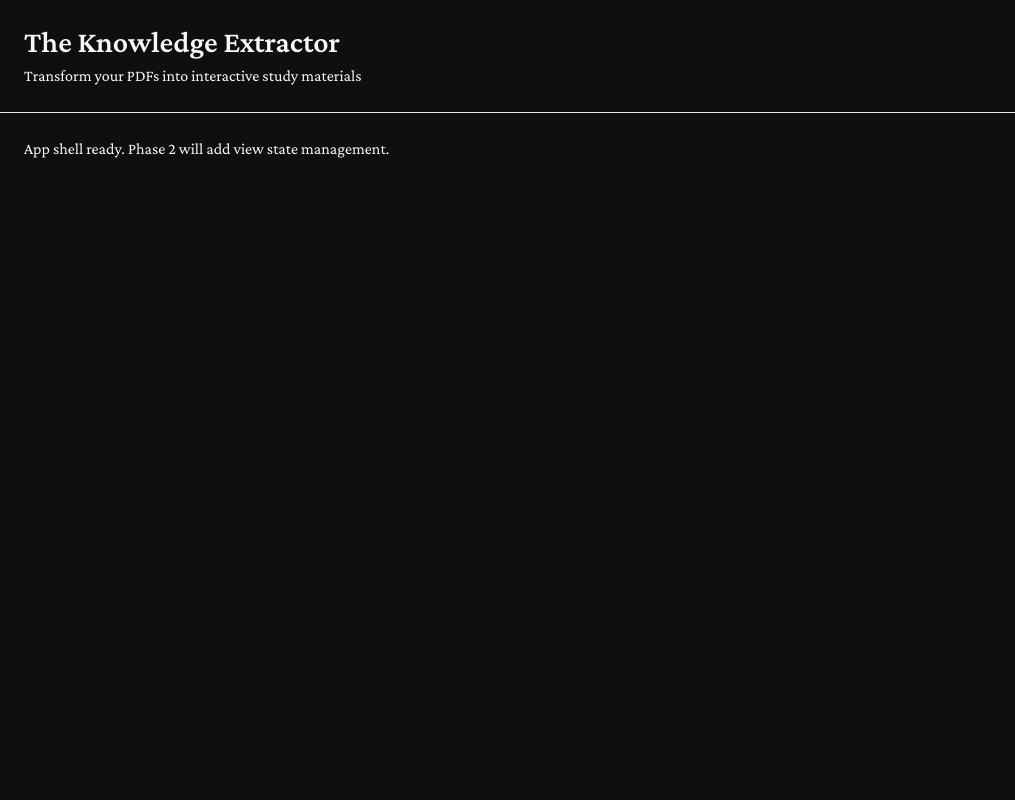
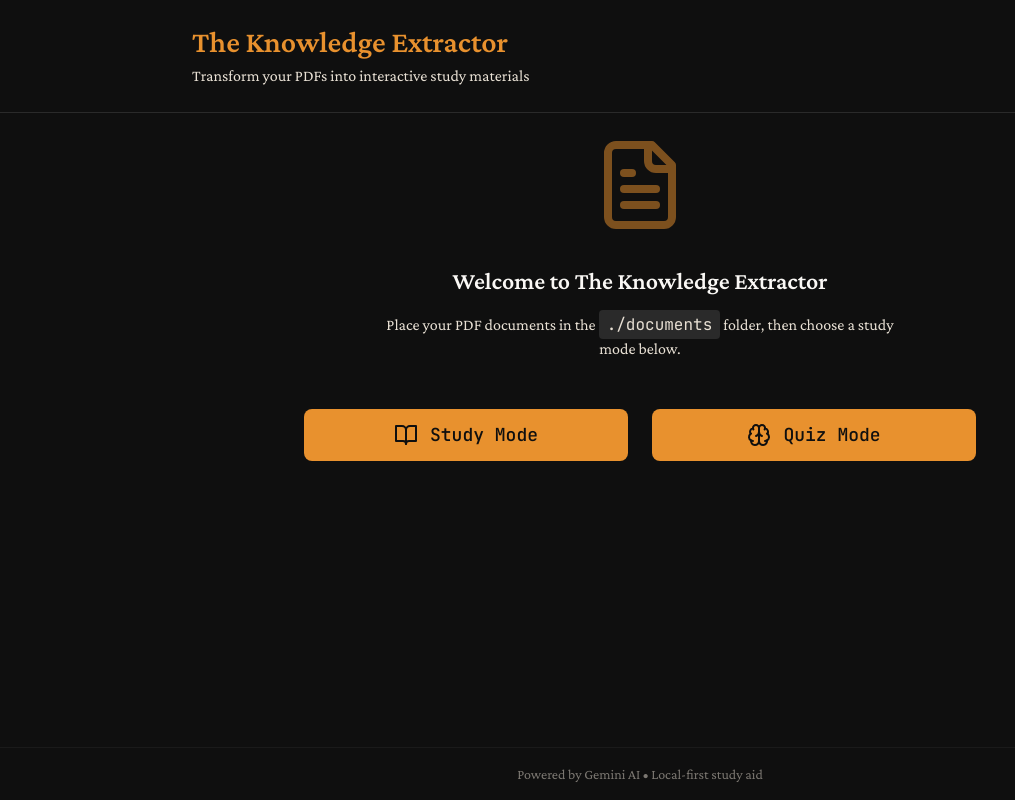
Before and after one commit to luisfelipe-wekan/Local-Study-Room-with-speckit, a React (Vite) app in the folder frontend/: page / in a window 1280 px wide. Shown: the whole page, without its empty margins (0-1015 px from the left). Built offline with nearby package versions, Linux system fonts and the light colour scheme.

Commit message:
implement T016 - Add App shell with view state management for home/study/quiz

```diff
--- a/frontend/src/App.jsx
+++ b/frontend/src/App.jsx
@@ -1,26 +1,143 @@
 /**
  * The Knowledge Extractor - Main App Component
- * Placeholder shell for Phase 1 checkpoint.
- * View state management will be added in T014.
+ * Manages view state (home/study/quiz) and renders appropriate content.
  */
 
+import { useState } from "react";
+import { BookOpen, Brain, FileText, Home } from "lucide-react";
+
+// View constants
+const VIEWS = {
+    HOME: "home",
+    STUDY: "study",
+    QUIZ: "quiz",
+};
+
 function App() {
+    const [currentView, setCurrentView] = useState(VIEWS.HOME);
+    const [isLoading, setIsLoading] = useState(false);
+    const [error, setError] = useState(null);
+
+    // Navigation handler
+    const navigateTo = (view) => {
+        setError(null);
+        setCurrentView(view);
+    };
+
+    // Render navigation buttons for home view
+    const renderHomeNav = () => (
+        <div className="grid grid-cols-1 md:grid-cols-2 gap-6 max-w-2xl mx-auto mt-12">
+            <button
+                onClick={() => navigateTo(VIEWS.STUDY)}
+                className="btn-primary flex items-center justify-center gap-3 py-6 text-lg"
+            >
+                <BookOpen className="w-6 h-6" />
+                Study Mode
+            </button>
+            <button
+                onClick={() => navigateTo(VIEWS.QUIZ)}
+                className="btn-primary flex items-center justify-center gap-3 py-6 text-lg"
+            >
+                <Brain className="w-6 h-6" />
+                Quiz Mode
+            </button>
+        </div>
+    );
+
+    // Render current view content
+    const renderContent = () => {
+        switch (currentView) {
+            case VIEWS.HOME:
+                return (
+                    <div className="text-center">
+                        <div className="flex justify-center mb-8">
+                            <FileText className="w-24 h-24 text-amber-500 opacity-50" />
+                        </div>
+                        <h2 className="text-2xl font-semibold text-parchment-100 mb-4">
+                            Welcome to The Knowledge Extractor
+                        </h2>
+                        <p className="text-parchment-300 max-w-lg mx-auto mb-8">
+                            Place your PDF documents in the <code className="font-mono bg-ink-700 px-2 py-1 rounded">./documents</code> folder,
+                            then choose a study mode below.
+                        </p>
+                        {renderHomeNav()}
+                    </div>
+                );
+
+            case VIEWS.STUDY:
+                return (
+                    <div className="text-center">
+                        <p className="text-parchment-300">
+                            Flashcard component will be integrated here in Phase 4.
+                        </p>
+                    </div>
+                );
+
+            case VIEWS.QUIZ:
+                return (
+                    <div className="text-center">
+                        <p className="text-parchment-300">
+                            Quiz component will be integrated here in Phase 5.
+                        </p>
+                    </div>
+                );
+
+            default:
+                return null;
+        }
+    };
+
     return (
-        <div className="min-h-screen bg-charcoal text-parchment font-serif">
-            <header className="p-6 border-b border-dark-parchment/30">
-                <h1 className="text-3xl font-semibold text-amber">
-                    The Knowledge Extractor
-                </h1>
-                <p className="text-dark-parchment mt-1">
-                    Transform your PDFs into interactive study materials
-                </p>
+        <div className="min-h-screen bg-ink-900 text-parchment-100 font-serif">
+            {/* Header */}
+            <header className="p-6 border-b border-ink-700">
+                <div className="max-w-4xl mx-auto flex items-center justify-between">
+                    <div>
+                        <h1 className="text-3xl font-semibold text-amber-500">
+                            The Knowledge Extractor
+                        </h1>
+                        <p className="text-parchment-300 mt-1">
+                            Transform your PDFs into interactive study materials
+                        </p>
+                    </div>
+
+                    {/* Back to Home button (only show when not on home) */}
+                    {currentView !== VIEWS.HOME && (
+                        <button
+                            onClick={() => navigateTo(VIEWS.HOME)}
+                            className="btn-secondary flex items-center gap-2"
+                        >
+                            <Home className="w-4 h-4" />
+                            Home
+                        </button>
+                    )}
+                </div>
             </header>
 
-            <main className="p-6">
-                <p className="text-parchment/70">
-                    App shell ready. Phase 2 will add view state management.
-                </p>
+            {/* Main Content */}
+            <main className="p-6 max-w-4xl mx-auto">
+                {/* Error display */}
+                {error && (
+                    <div className="mb-6 p-4 bg-crimson-500/20 border border-crimson-500 rounded-lg text-crimson-400">
+                        {error}
+                    </div>
+                )}
+
+                {/* Loading state */}
+                {isLoading ? (
+                    <div className="flex flex-col items-center justify-center py-20">
+                        <div className="spinner mb-4"></div>
+                        <p className="text-parchment-300">Loading...</p>
+                    </div>
+                ) : (
+                    renderContent()
+                )}
             </main>
+
+            {/* Footer */}
+            <footer className="fixed bottom-0 left-0 right-0 p-4 text-center text-parchment-300/50 text-sm border-t border-ink-800 bg-ink-900">
+                Powered by Gemini AI • Local-first study aid
+            </footer>
         </div>
     );
 }
```
Also changed, not shown: 1 other file (tests, documents, lock files or other folders).
